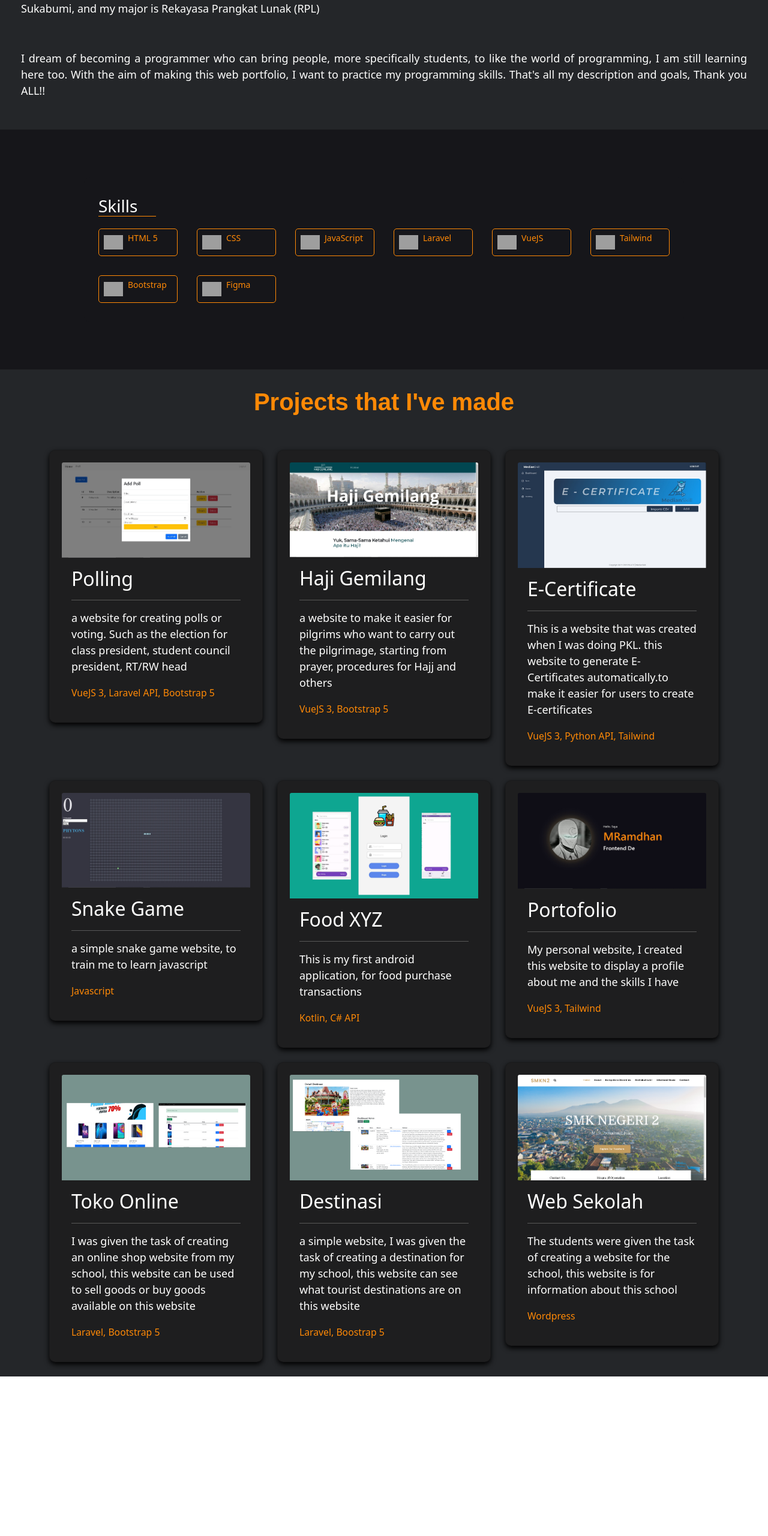
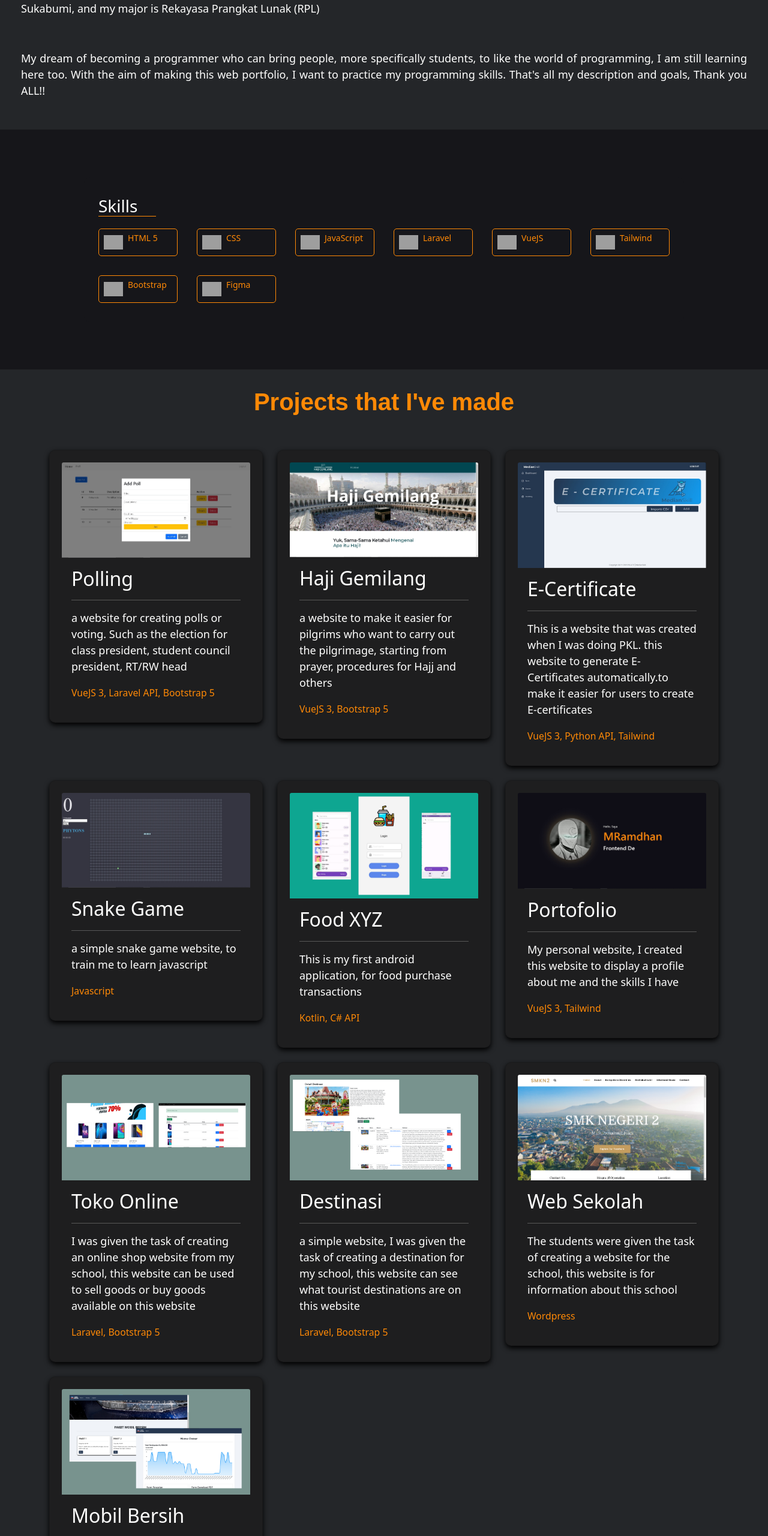
Before and after one commit to MRamdhan/Portofolio, a Vue app: page / in a window 1280 px wide. Shown: the part 1145-3706 px from the top of the page at 60% size. Before the commit the page ends 3440 px from the top, so only its background shows below. Built offline with nearby package versions, Linux system fonts and the light colour scheme; grey boxes are pictures that could not be loaded.

Commit message:
add project

```diff
--- a/src/components/Home.vue
+++ b/src/components/Home.vue
@@ -125,7 +125,7 @@
             Sukabumi, and my major is Rekayasa Prangkat Lunak (RPL)
           </p>
           <p style="animation: fadein-left 0.5s forwards; padding: 20px">
-            I dream of becoming a programmer who can bring people, more
+            My dream of becoming a programmer who can bring people, more
             specifically students, to like the world of programming, I am still
             learning here too. With the aim of making this web portfolio, I want
             to practice my programming skills. That's all my description and
@@ -293,7 +293,7 @@ export default {
           title: "Destinasi",
           description:
             "a simple website, I was given the task of creating a destination for my school, this website can see what tourist destinations are on this website",
-          technologies: "Laravel, Boostrap 5",
+          technologies: "Laravel, Bootstrap 5",
           imageUrl: "img/destinasi.png",
         },
         {
@@ -303,6 +303,14 @@ export default {
             "The students were given the task of creating a website for the school, this website is for information about this school",
           technologies: "Wordpress",
           imageUrl: "img/skul.png",
+        },
+        {
+          id: 10,
+          title: "Mobil Bersih",
+          description:
+            "a website to make it easier for a car wash cashier and make it easier for the owner to view car wash transaction data",
+          technologies: "Laravel, Bootstrap 5",
+          imageUrl: "img/carwash.png",
         },
       ],
       activeTab: 1,
```
Also changed, not shown: public/img/carwash.png (added).
